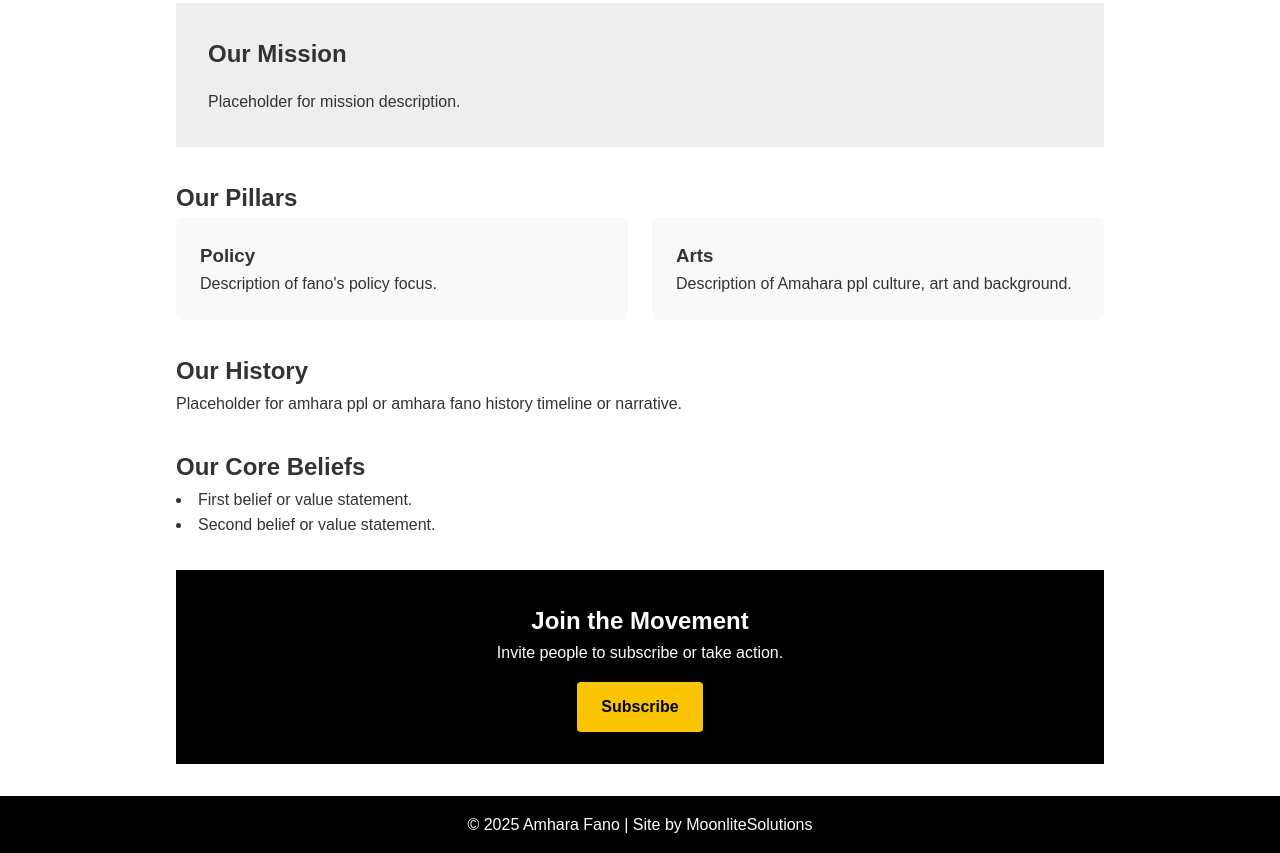
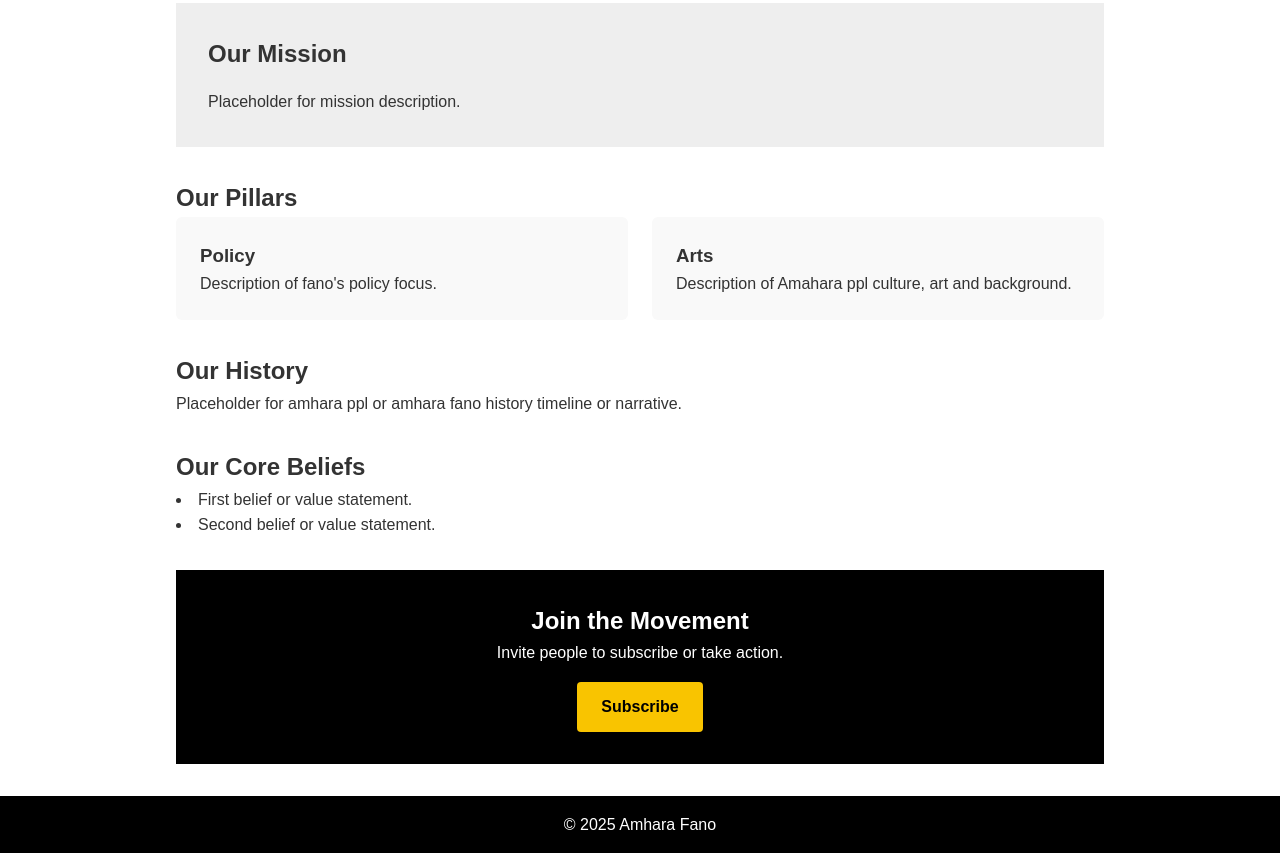
Before and after one commit to LydiaVasil/ethio, a plain HTML site: page about.html in a window 1280 px wide. Shown: the part 285-1138 px from the top of the page. Drawn offline with Linux system fonts and the light colour scheme.

Commit message:
Update about.html removed site by

```diff
--- a/about.html
+++ b/about.html
@@ -73,7 +73,7 @@
   </main>
 
   <footer class="site-footer">
-    <p>© 2025 Amhara Fano | Site by MoonliteSolutions</p>
+    <p>© 2025 Amhara Fano</p>
 
   </footer>
 </body>
```
